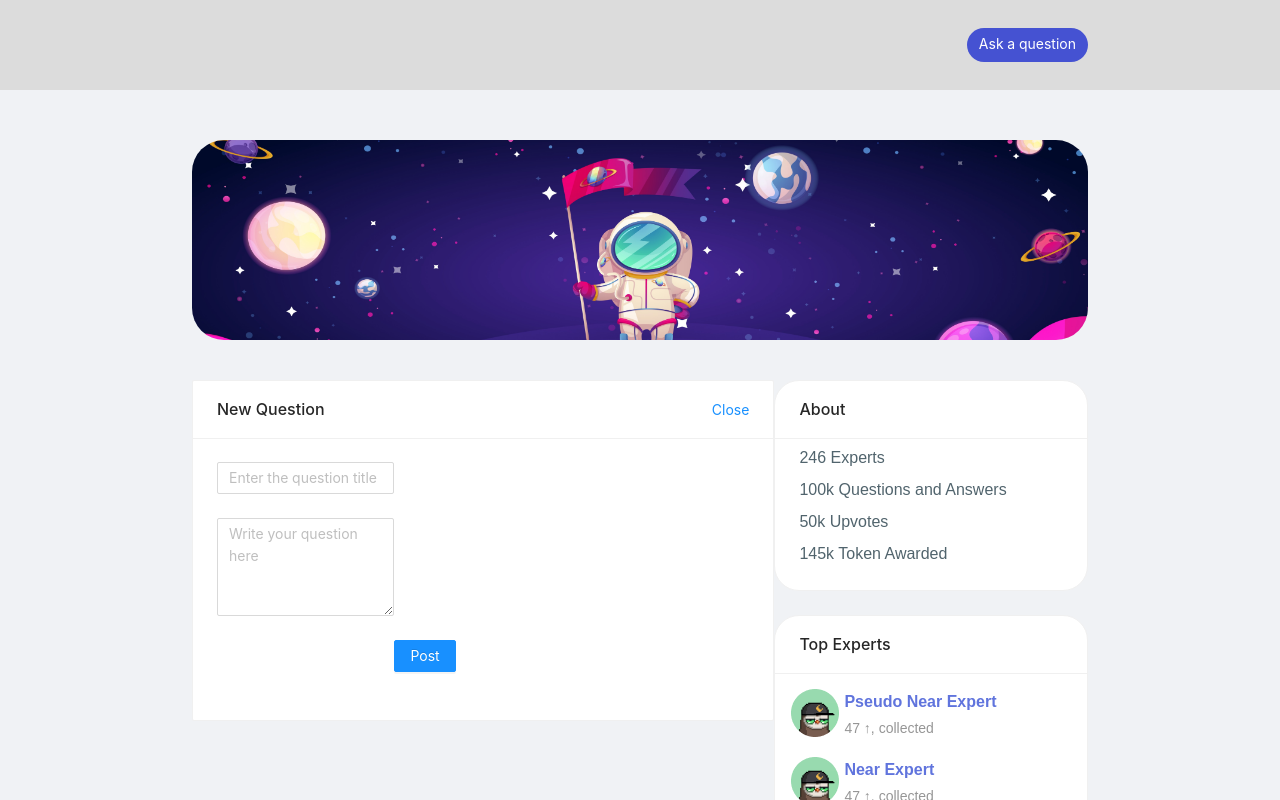
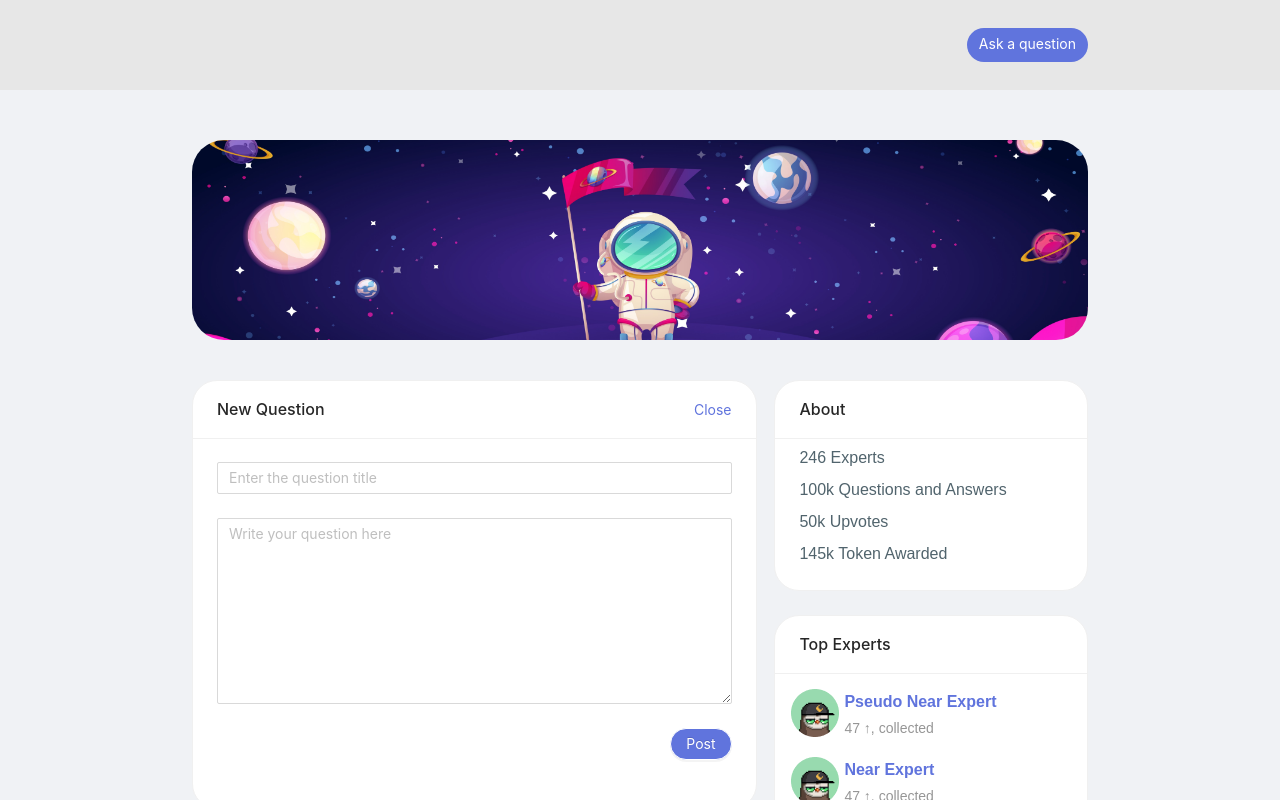
Before and after one commit to wfyhehe/StackOverflow, a React (Create React App) app in the folder react/stackoverflow/: page /post in a window 1280 px wide. Shown: the top 800 px of the page. Built offline with nearby package versions, Linux system fonts and the light colour scheme; sample sign-in values are in the browser's storage.

Commit message:
css of question list, new question

```diff
--- a/react/stackoverflow/src/component/QuestionCard.js
+++ b/react/stackoverflow/src/component/QuestionCard.js
@@ -2,6 +2,7 @@ import React, {Component} from "react";
 import './styles/QuestionCard.css';
 import PropTypes from "prop-types";
 import UserBrief from "./UserBrief";
+import {Divider} from "antd";
 
 export default class QuestionCard extends Component {
   static propTypes = {
@@ -22,7 +23,9 @@ export default class QuestionCard extends Component {
           <p className="stackoverflow-question-card-title">{this.props.title}</p>
           <p className="stackoverflow-question-card-content">{this.props.content}</p>
         </div>
+        <Divider />
         <div className="stackoverflow-question-card-lower">
+          <p className="stackoverflow-question-card-askedby">Asked by:</p>
           <UserBrief userDetail={this.props.author} showQA={true} />
         </div>
       </div>
--- a/react/stackoverflow/src/component/styles/QuestionCard.css
+++ b/react/stackoverflow/src/component/styles/QuestionCard.css
@@ -1,3 +1,24 @@
 .stackoverflow-question-card {
+  border-radius: 25px;
+  margin-bottom: 24px;
+  background-color: white;
+  padding: 24px;
+}
 
+.stackoverflow-question-card-title {
+  font-weight: 700;
+  font-size: 16px;
+  line-height: 24px;
 }
+
+.stackoverflow-question-card-content {
+  font-weight: 400;
+  font-size: 16px;
+  line-height: 24px;
+}
+
+.stackoverflow-question-card-lower > .stackoverflow-question-card-askedby {
+  font-weight: 700;
+  font-size: 12px;
+  line-height: 14px;
+}
--- a/react/stackoverflow/src/component/styles/TopExperts.css
+++ b/react/stackoverflow/src/component/styles/TopExperts.css
@@ -1,12 +1,17 @@
 .ant-layout-sider-dark {
-  background-color: transparent!important;
-}
-.stackoverflow-top-experts-card {
-  border-radius: 25px!important;
+  background-color: transparent !important;
 }
 
-.stackoverflow-top-experts-card .ant-card-body{
+.stackoverflow-top-experts-card {
+  border-radius: 25px !important;
+}
+
+.stackoverflow-top-experts-card .ant-card-body {
   font-size: 15px;
   line-height: 16px;
   padding: 16px;
 }
+
+.ant-card-body > .stackoverflow-user-brief:not(:last-child) {
+  margin-bottom: 20px;
+}
--- a/react/stackoverflow/src/component/styles/UserBrief.css
+++ b/react/stackoverflow/src/component/styles/UserBrief.css
@@ -2,7 +2,6 @@
   display: flex;
   flex-direction: row;
   height: 48px;
-  margin: 0 0 20px 0;
   line-height: 16px;
 }
 
--- a/react/stackoverflow/src/container/NewQuestion.js
+++ b/react/stackoverflow/src/container/NewQuestion.js
@@ -2,6 +2,7 @@ import {Component} from "react";
 import {Link} from "react-router-dom";
 import {Button, Card, Form, Input, message, Space} from 'antd';
 import {postQuestion} from "../api";
+import './styles/NewQuestion.css';
 
 export default class QuestionList extends Component {
   onFinish = valueObj => {
@@ -26,8 +27,6 @@ export default class QuestionList extends Component {
       >
         <Form
           name="basic"
-          labelCol={{span: 8, offset: 0}}
-          wrapperCol={{span: 8, offset: 0}}
           onFinish={this.onFinish}
           autoComplete="off"
         >
@@ -35,14 +34,12 @@ export default class QuestionList extends Component {
             <Input placeholder="Enter the question title" />
           </Form.Item>
           <Form.Item name="content">
-            <Input.TextArea rows={4} placeholder="Write your question here" />
+            <Input.TextArea rows={8} placeholder="Write your question here" />
           </Form.Item>
-          <Form.Item wrapperCol={{offset: 8, span: 16}}>
-            <Space>
-              <Button type="primary" htmlType="submit">
-                Post
-              </Button>
-            </Space>
+          <Form.Item wrapperCol={{span: 24, 'flex-direction': 'right'}}>
+            <Button type="primary" htmlType="submit">
+              Post
+            </Button>
           </Form.Item>
         </Form>
       </Card>
--- a/react/stackoverflow/src/container/QuestionList.js
+++ b/react/stackoverflow/src/container/QuestionList.js
@@ -13,11 +13,6 @@ export default class QuestionList extends Component {
 
   componentDidMount() {
     listQuestion().then(data => {
-      // const questions = data.data.map(q => {
-      //   console.log(q);
-      //   return q;
-      // });
-      // console.log(questions);
       this.setState({questions: data.data});
     }).catch(err => {
       message.error("Failed to load questions");
--- a/react/stackoverflow/src/container/styles/NewQuestion.css
+++ b/react/stackoverflow/src/container/styles/NewQuestion.css
@@ -0,0 +1,17 @@
+.stackoverflow-new-question {
+  border-radius: 25px !important;
+}
+.stackoverflow-new-question a {
+  color: #6074DD;;
+}
+.stackoverflow-new-question button {
+  border-radius: 25px;
+  border-color: unset;
+  float: right;
+  background: #6074DD;;
+}
+
+.stackoverflow-new-question button:hover {
+  border-color: unset;
+  background: #6074DD;;
+}
--- a/react/stackoverflow/src/container/styles/SignIn.css
+++ b/react/stackoverflow/src/container/styles/SignIn.css
@@ -8,10 +8,10 @@
 .stackoverflow-sign-in button {
   border-radius: 25px;
   border-color: unset;
-  background: rgb(69, 82, 210);
+  background: #6074DD;;
 }
 
 .stackoverflow-sign-in button:hover {
   border-color: unset;
-  background: rgb(69, 82, 210);
+  background: #6074DD;;
 }
--- a/react/stackoverflow/src/layout/CenterPage.js
+++ b/react/stackoverflow/src/layout/CenterPage.js
@@ -34,7 +34,7 @@ export default class CenterPage extends Component {
           <img className="stackoverflow-center-page-banner-image" src="/banner.jpg" alt="banner" />
         </Header>
         <Layout className="stackoverflow-center-page-layout">
-          <Content>
+          <Content className="stackoverflow-center-page-content">
             <Router />
           </Content>
           <Sider className="stackoverflow-center-page-sider">
--- a/react/stackoverflow/src/layout/styles/CenterPage.css
+++ b/react/stackoverflow/src/layout/styles/CenterPage.css
@@ -20,6 +20,12 @@
   margin: 40px 15%;
 }
 
+.stackoverflow-center-page-content {
+  flex: 0 0 63%;
+  margin-right: 2%;
+  min-width: 200px !important;
+}
+
 .stackoverflow-center-page-sider {
   flex: 0 0 35% !important;
   max-width: 350px !important;
--- a/react/stackoverflow/src/layout/styles/HomeLayout.css
+++ b/react/stackoverflow/src/layout/styles/HomeLayout.css
@@ -7,7 +7,7 @@
 }
 .stackoverflow-home-layout-header {
   height: 90px!important;
-  background-color: #dcdcdc!important;
+  background-color: #e7e7e7 !important;
   display: flex!important;
   flex-direction: row-reverse!important;
 }
@@ -17,9 +17,9 @@
   margin: 28px 15%;
   padding: 5px 12px;
   color: white;
-  border-radius: 100px;
+  border-radius: 25px;
   text-decoration: none;
-  background-color: rgb(69, 82, 210);
+  background-color: #6074DD;;
 }
 
 p {
```
